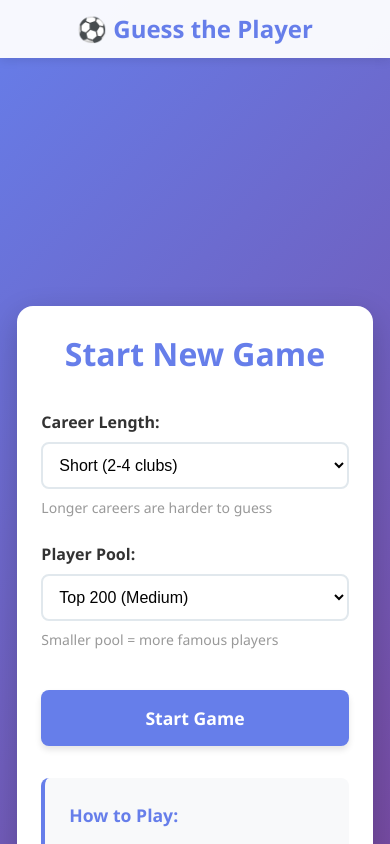
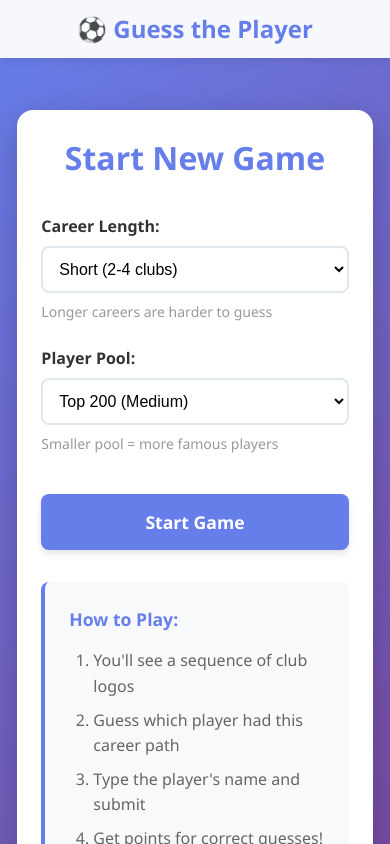
Before and after one commit to davidsirait/guess_the_player, a React app in the folder frontend/: page / in a window 390 px wide. Shown: the top 844 px of the page. Built offline with nearby package versions, Linux system fonts and the light colour scheme; the HTML template or start-up script is replaced by a standard one.

Commit message:
fix footer hovering on the app.main div

```diff
--- a/frontend/src/App.css
+++ b/frontend/src/App.css
@@ -21,13 +21,13 @@ body {
   font-family: 'Segoe UI', Tahoma, Geneva, Verdana, sans-serif;
   background: linear-gradient(135deg, #667eea 0%, #764ba2 100%);
   background-attachment: fixed; /* Keep gradient fixed */
-  min-height: 100vh;
+  min-height: 120%;
   color: #333;
   overflow-x: hidden; /* Prevent horizontal scroll */
 }
 
 .app {
-  min-height: 100vh;
+  min-height: 120vh;
   display: flex;
   flex-direction: column;
   width: 100%;
@@ -65,6 +65,7 @@ body {
 /* Main content */
 .app-main {
   display: flex;
+  flex: 1 1 auto;
   flex-direction: column;
   align-items: center;
   justify-content: center;
@@ -73,7 +74,7 @@ body {
   padding-left: 1rem;
   padding-right: 1rem;
   width: 100%;
-  min-height: calc(100vh - var(--header-height)); /* prevent main from filling full viewport under header */
+  /* min-height: calc(100vh - var(--header-height));  */
 }
 
 /* Error message */
@@ -151,6 +152,6 @@ body {
   }
 
   .app-main {
-    padding: 15rem 0.5rem;
+    padding: 1rem 0.5rem;
   }
 }
--- a/frontend/src/App.jsx
+++ b/frontend/src/App.jsx
@@ -169,9 +169,9 @@ function App() {
         )}
       </main>
 
-      {/* <footer className="app-footer">
+      {<footer className="app-footer">
         <p>Powered by Transfermarkt data</p>
-      </footer> */}
+      </footer> }
     </div>
   );
 }
--- a/frontend/src/components/GamePlay.css
+++ b/frontend/src/components/GamePlay.css
@@ -6,6 +6,8 @@
   max-width: 1100px;
   width: 90%; /* Use percentage */
   margin: 0 auto; /* Center it */
+  margin-top: 0.5rem;
+  margin-bottom: 0.5rem;
 }
 
 /* Larger screens - even wider */
--- a/frontend/src/components/GameResult.css
+++ b/frontend/src/components/GameResult.css
@@ -7,6 +7,7 @@
   width: 90%; /* Use percentage */
   margin: 0 auto; /* Center it */
   text-align: center;
+  margin-top: 0.5rem;
 }
 
 /* Larger screens - make it wider */
--- a/frontend/src/components/GameSetup.css
+++ b/frontend/src/components/GameSetup.css
@@ -7,6 +7,7 @@
   width: 90%; /* Use percentage instead of calc */
   margin: 0 auto; /* Center it */
   margin-top: 0.5rem;
+  margin-bottom: 0.5rem;
 }
 
 /* Larger screens - make it wider */
```
